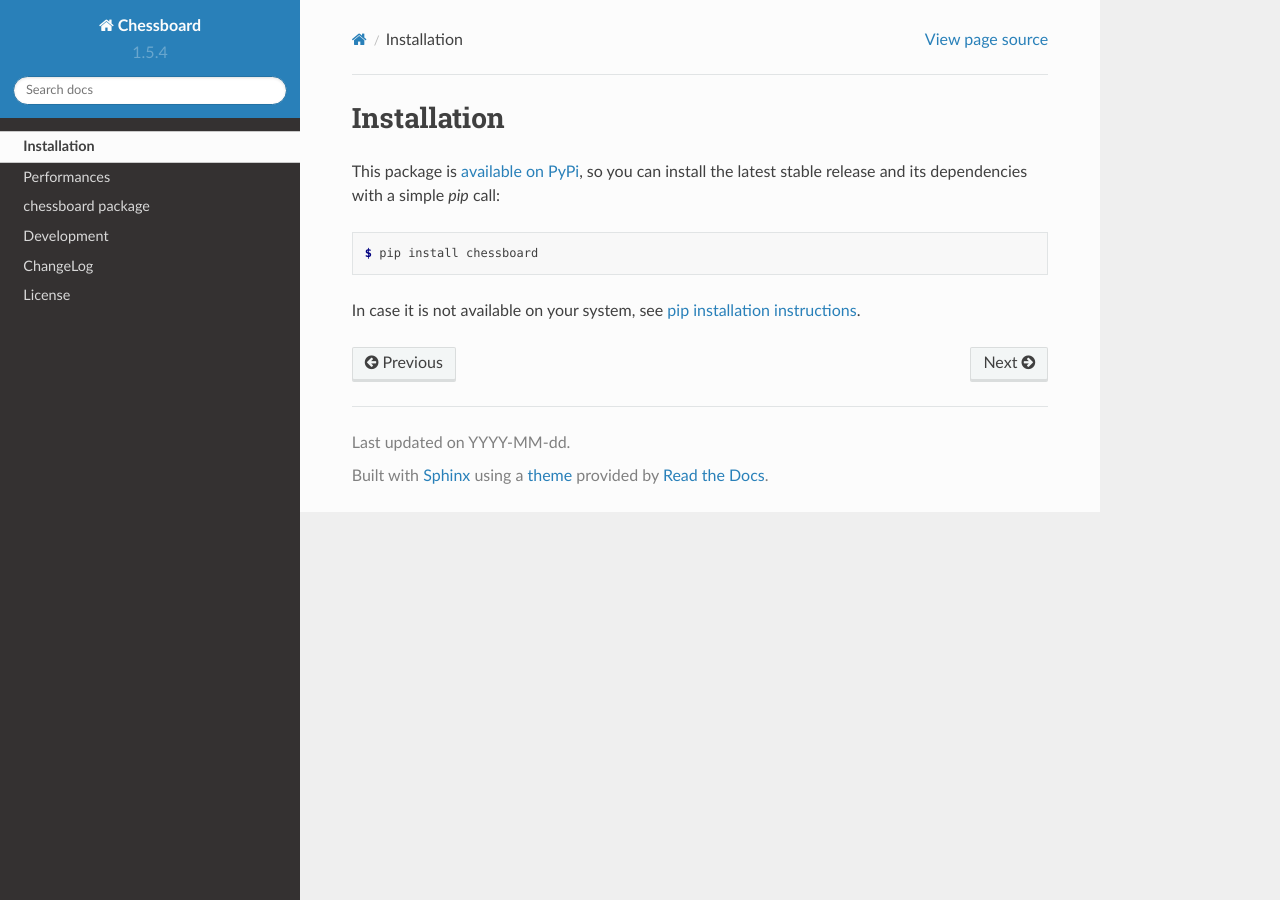
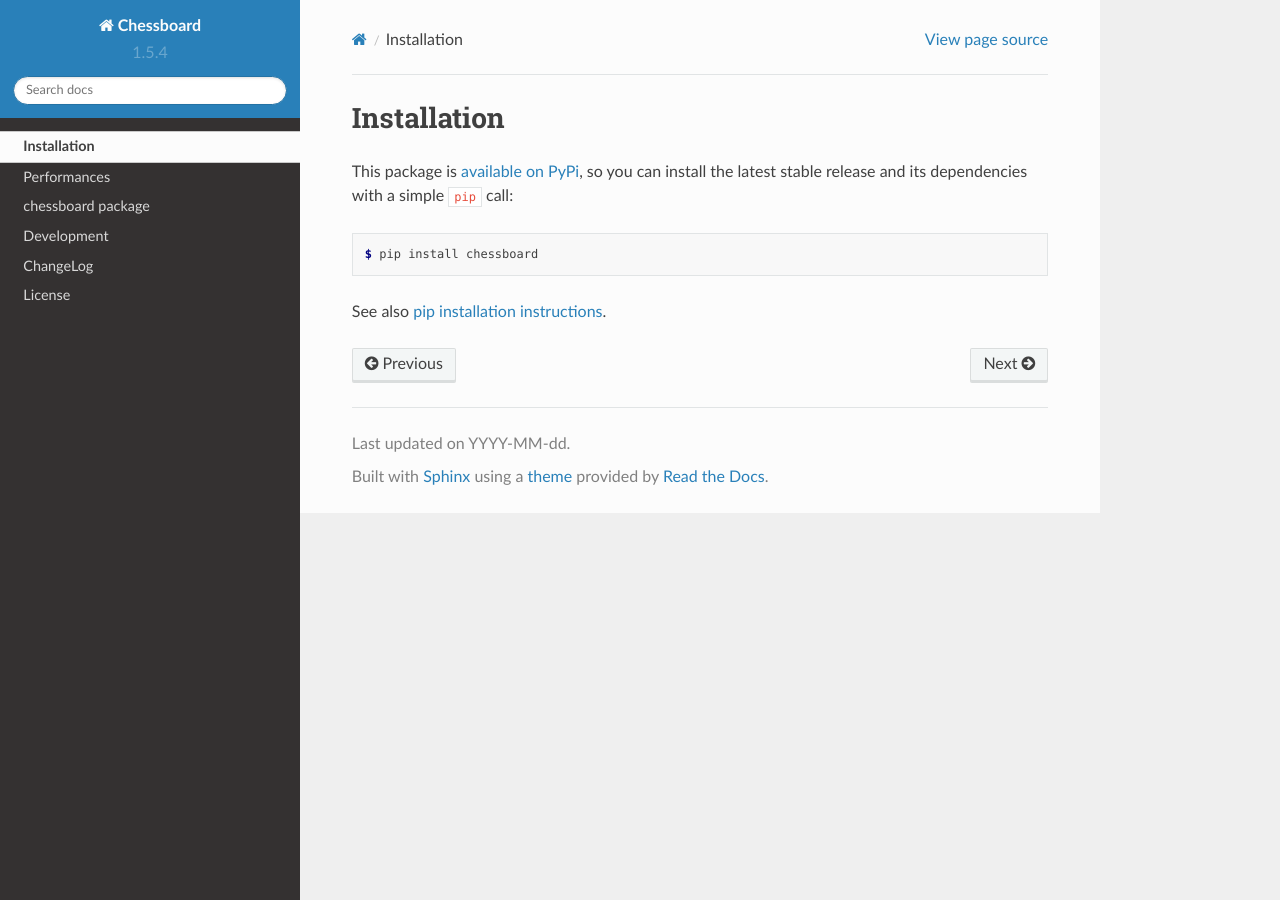
Before and after one commit to kdeldycke/chessboard, a Sphinx documentation site: the page built from docs/install.rst, in a window 1280 px wide. Built offline with Sphinx 7.4.7 and the Read the Docs theme 2.0.0, drawn with Linux system fonts in a browser that asks for light colours; pages that are not in the unit, such as notebooks, are missing from menus.

Commit message:
Adjust installation instructions.

```diff
--- a/docs/install.rst
+++ b/docs/install.rst
@@ -3,11 +3,11 @@ Installation
 
 This package is `available on PyPi <https://pypi.python.org/pypi/chessboard>`_,
 so you can install the latest stable release and its dependencies with a simple
-`pip` call:
+``pip`` call:
 
 .. code-block:: shell-session
 
     $ pip install chessboard
 
-In case it is not available on your system, see `pip installation instructions
-<https://pip.pypa.io/en/stable/installing>`_.
+See also `pip installation instructions
+<https://pip.pypa.io/en/stable/installing/>`_.
```
